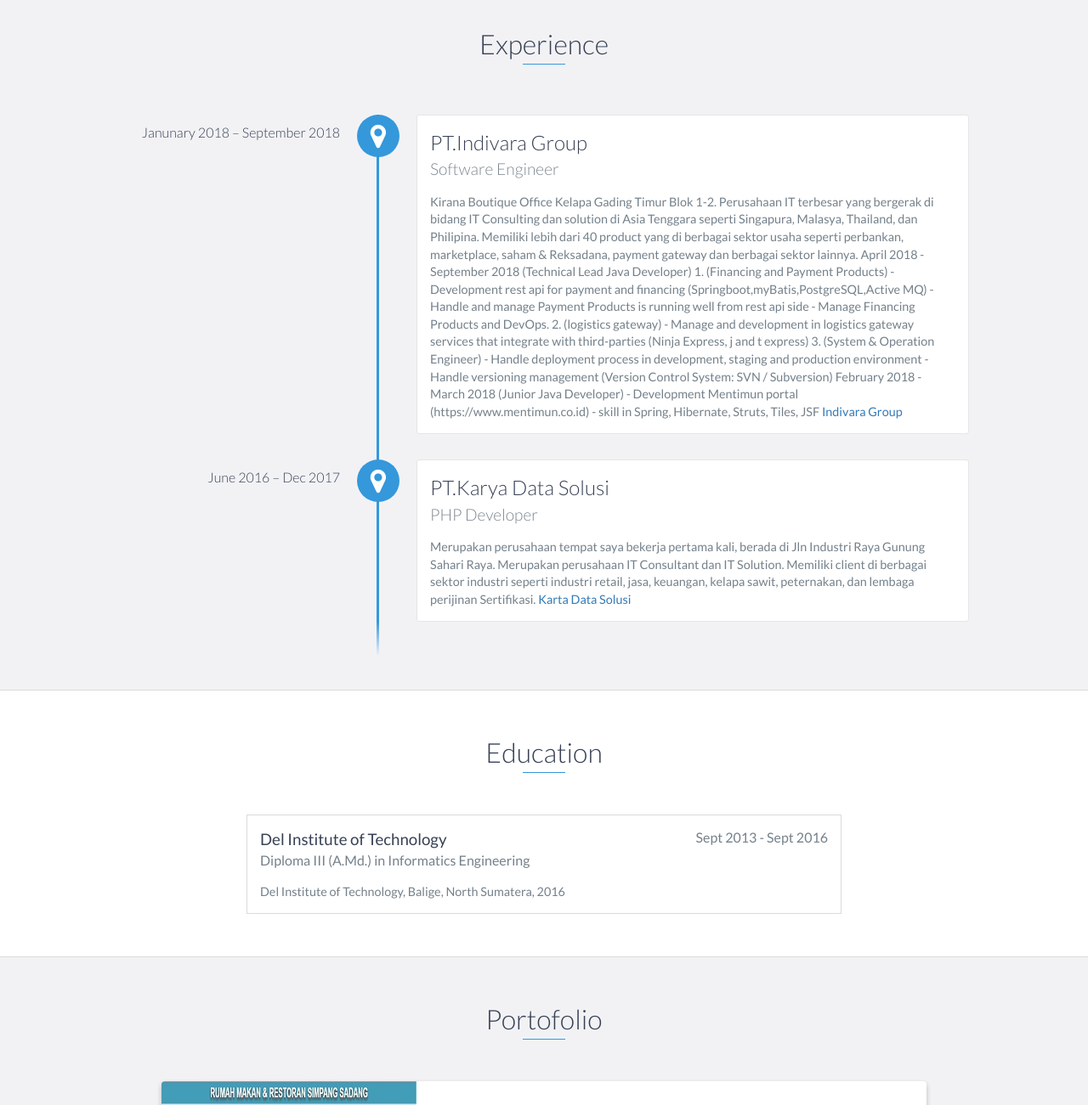
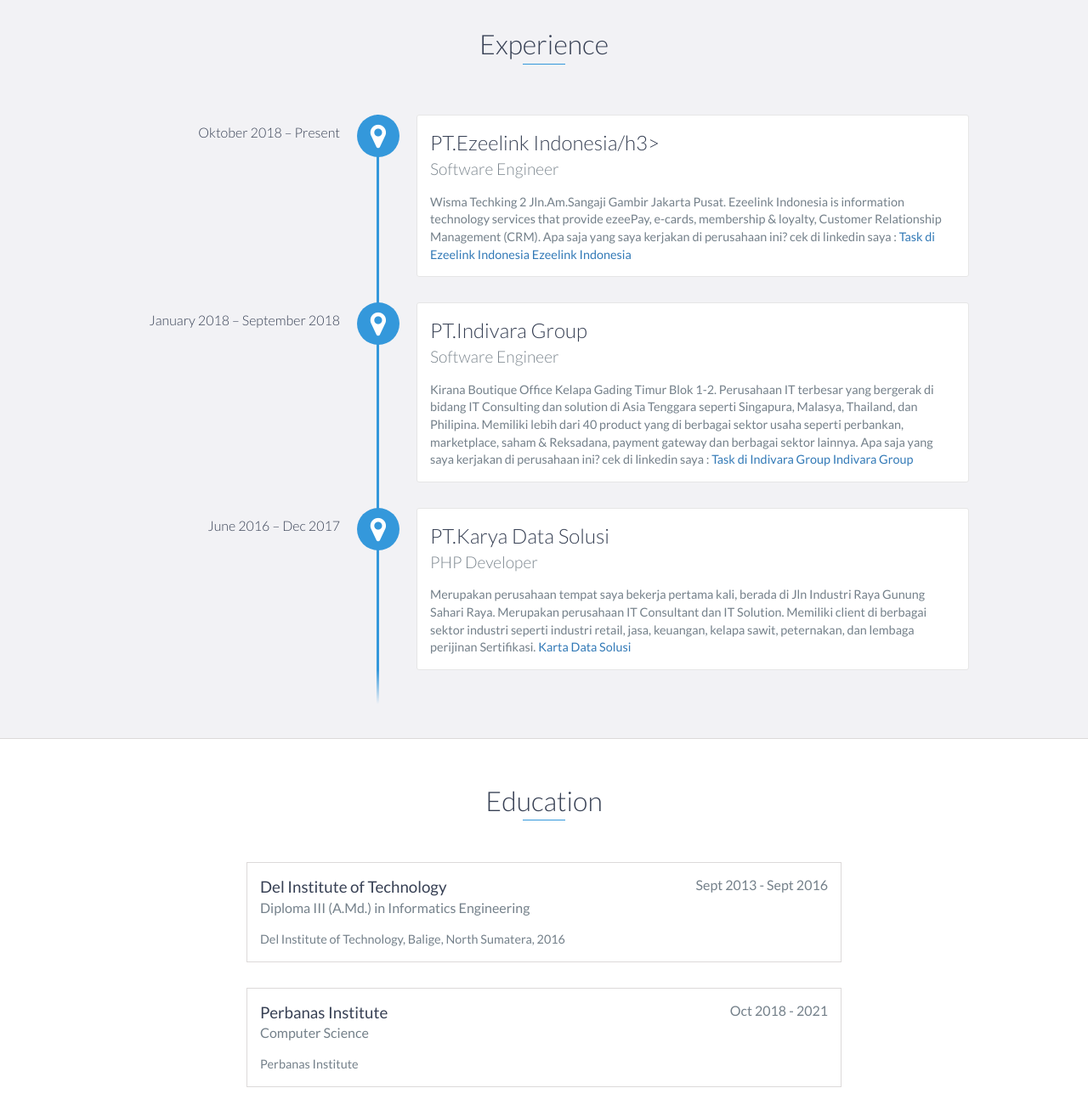
Before and after one commit to Rockysarasimanalu/Rockysarasimanalu.github.io, a website: page index.html in a window 1280 px wide. Shown: the part 1200-2501 px from the top of the page at 85% size. Drawn offline with nearby package versions, Linux system fonts and the light colour scheme.

Commit message:
update job

```diff
--- a/index.html
+++ b/index.html
@@ -87,25 +87,22 @@
     <div id="experience" class="background-alt">
         <h2 class="heading">Experience</h2>
         <div id="experience-timeline">
-            <div data-date="Janunary 2018 – September 2018">
+            <div data-date="Oktober 2018 – Present">
+                <h3>PT.Ezeelink Indonesia/h3>
+                <h4>Software Engineer </h4>
+                <p>
+                   Wisma Techking 2 Jln.Am.Sangaji Gambir Jakarta Pusat. Ezeelink Indonesia is information technology services that provide ezeePay, e-cards, membership & loyalty, Customer Relationship Management (CRM).
+                   Apa saja yang saya kerjakan di perusahaan ini? cek di linkedin saya : <a href="https://www.linkedin.com/in/roky-manalu-7a2a53b2/" target="_blank">Task di Ezeelink Indonesia</a>
+			<a href="http://www.ezeelink.co.id/v3/" target="_blank">Ezeelink Indonesia</a>
+                </p>
+            </div>
+
+	    <div data-date="January 2018 – September 2018">
                 <h3>PT.Indivara Group</h3>
                 <h4>Software Engineer </h4>
                 <p>
                    Kirana Boutique Office Kelapa Gading Timur Blok 1-2. Perusahaan IT terbesar yang bergerak di bidang IT Consulting dan solution di Asia Tenggara seperti Singapura, Malasya, Thailand, dan Philipina. Memiliki lebih dari 40 product yang di berbagai sektor usaha seperti perbankan, marketplace, saham & Reksadana, payment gateway dan berbagai sektor lainnya.
-
-		April 2018 - September 2018 (Technical Lead Java Developer)
-		   1. (Financing and Payment Products)
- 			- Development rest api for payment and financing (Springboot,myBatis,PostgreSQL,Active MQ)
- 			- Handle and manage Payment Products is running well from rest api side
- 			- Manage Financing Products and DevOps.
-		   2. (logistics gateway)
- 			- Manage and development in logistics gateway services that integrate with third-parties (Ninja Express, j and t express)
-		   3. (System & Operation Engineer)
- 			- Handle deployment process in development, staging and production environment
- 			- Handle versioning management (Version Control System: SVN / Subversion)
-		February 2018 - March 2018 (Junior Java Developer)
- 			- Development Mentimun portal (https://www.mentimun.co.id)
- 			- skill in Spring, Hibernate, Struts, Tiles, JSF
+                   Apa saja yang saya kerjakan di perusahaan ini? cek di linkedin saya : <a href="https://www.linkedin.com/in/roky-manalu-7a2a53b2/" target="_blank">Task di Indivara Group</a>
 			<a href="http://www.indivaragroup.com/" target="_blank">Indivara Group</a>
                 </p>
             </div>
@@ -136,14 +133,14 @@
         </div>
         <!-- End .education-block -->
 
-<!--         <div class="education-block">
-            <h3>Mercubuana Institute</h3>
-            <span class="education-date">Sept 2017 - Present</span>
-            <h4>Bachelor of Science in Computer Science</h4>
+         <div class="education-block">
+            <h3>Perbanas Institute</h3>
+            <span class="education-date">Oct 2018 - 2021</span>
+            <h4>Computer Science</h4>
             <p>
-                Mercubuana Institute
+                Perbanas Institute
             </p>
-        </div> -->
+        </div>
         <!-- End .education-block -->
     </div>
     <!-- End #education -->
@@ -252,6 +249,14 @@
                     </div>
                     <!-- End .project-info -->
                 </div>
+
+		    <div class="project shadow-large">
+                    	Untuk Pengerjaan Project Project lain silahkan Kunjungi Link dibawah ini :
+                        <a href="https://jasapembuatanwebsiteaplikasiandroid.business.site/" target="_blank">View Project</a>
+
+                </div>
+
+
             </div>
         </div>
     </div>
```
